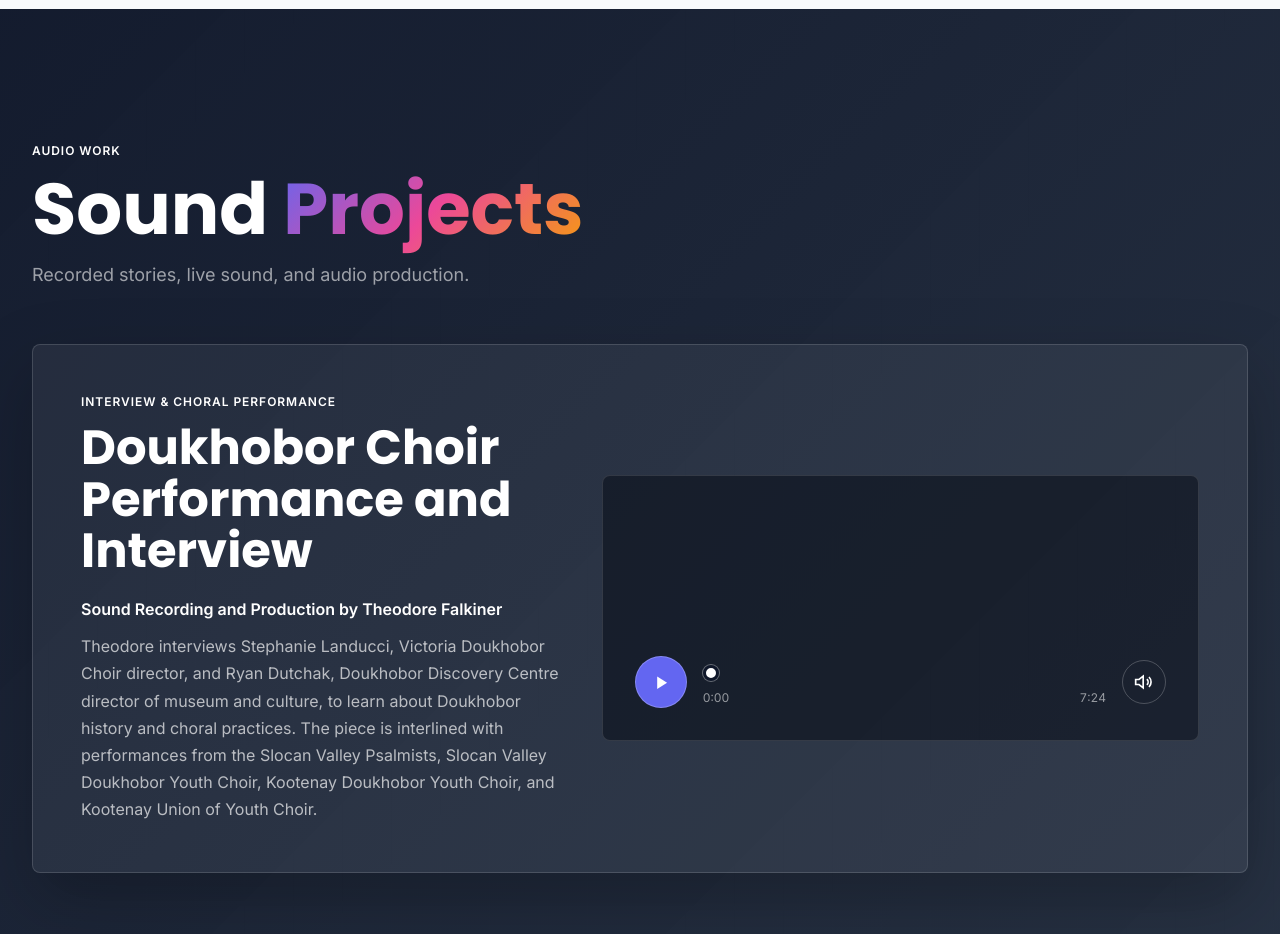
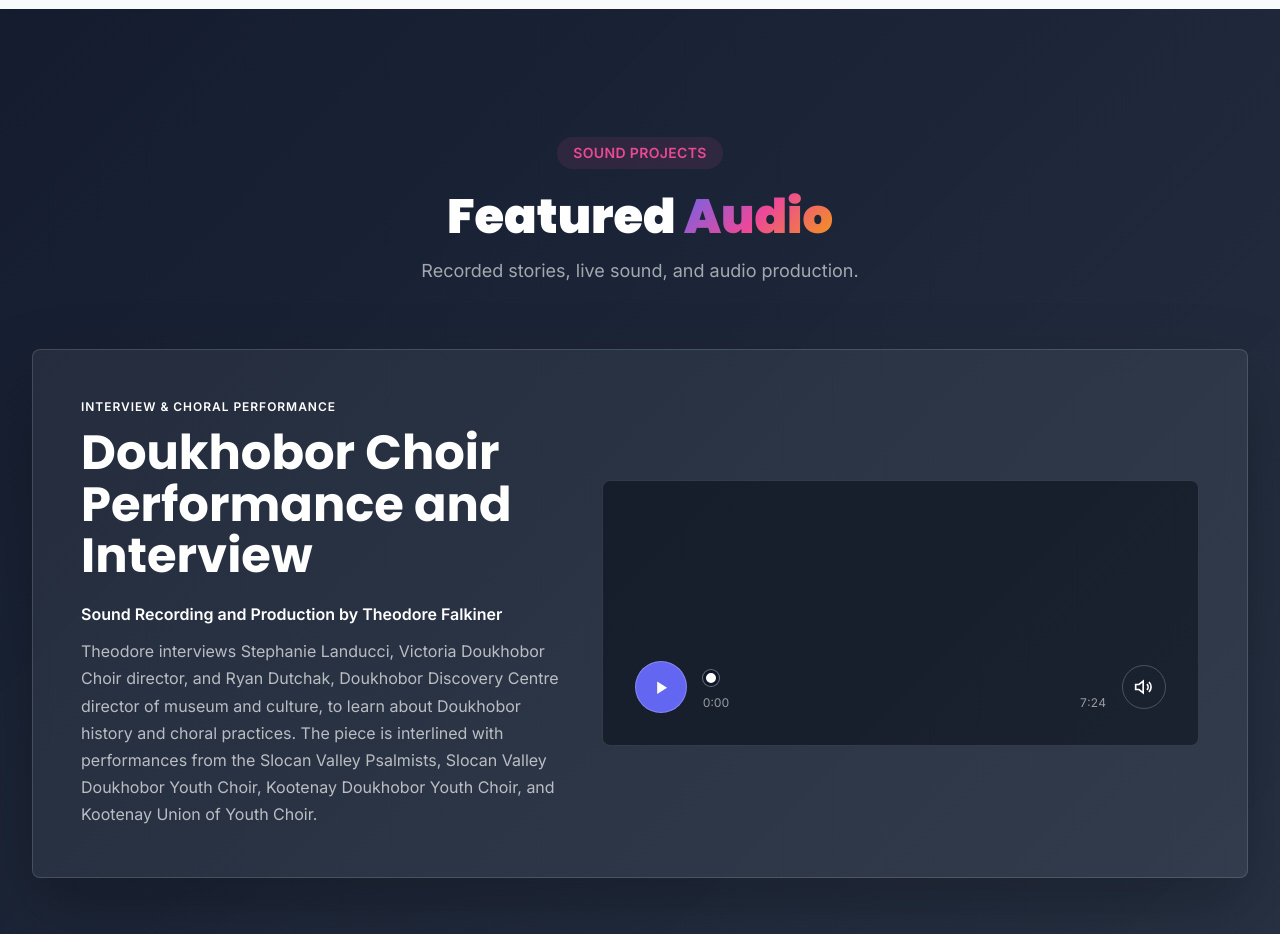
Before and after one commit to ian-treleaven-outlook/theo-falkiner-portfolio, an Astro site: page / in a window 1280 px wide. Shown: the part 7880-8814 px from the top of the page. Built offline with nearby package versions, Linux system fonts and the light colour scheme; Astro itself is replaced by a stand-in of ours.

Commit message:
Align Sound Projects heading style

```diff
--- a/src/components/SoundProjects.astro
+++ b/src/components/SoundProjects.astro
@@ -7,10 +7,12 @@ const waveform = [34, 58, 42, 76, 48, 88, 64, 38, 72, 94, 56, 82, 44, 68, 96, 62
 
 <section id="sound-projects" class="sound-section section-padding">
   <div class="max-w-7xl mx-auto">
-    <div class="sound-heading">
-      <span class="sound-kicker">Audio Work</span>
-      <h2>Sound <span class="gradient-text">Projects</span></h2>
-      <p>Recorded stories, live sound, and audio production.</p>
+    <div class="text-center mb-16">
+      <span class="inline-block px-4 py-1.5 bg-secondary/10 text-secondary rounded-full text-sm font-semibold mb-6 tracking-wide uppercase">Sound Projects</span>
+      <h2 class="text-4xl md:text-5xl font-black text-white mb-4">
+        Featured <span class="gradient-text">Audio</span>
+      </h2>
+      <p class="text-white/60 text-lg max-w-2xl mx-auto">Recorded stories, live sound, and audio production.</p>
     </div>
 
     <article class="sound-project" data-audio-player>
@@ -164,30 +166,12 @@ const waveform = [34, 58, 42, 76, 48, 88, 64, 38, 72, 94, 56, 82, 44, 68, 96, 62
       repeating-linear-gradient(90deg, transparent 0 3rem, rgb(255 255 255 / 3%) 3rem calc(3rem + 1px));
   }
 
-  .sound-heading {
-    max-width: 46rem;
-    margin-bottom: 3.5rem;
-  }
-
-  .sound-kicker,
   .project-type {
     color: var(--color-accent-light);
     font-size: 0.75rem;
     font-weight: 700;
     letter-spacing: 0.08em;
     text-transform: uppercase;
-  }
-
-  .sound-heading h2 {
-    margin-top: 0.75rem;
-    font-size: clamp(2.5rem, 6vw, 4.5rem);
-    line-height: 1;
-  }
-
-  .sound-heading > p {
-    margin-top: 1rem;
-    color: rgb(255 255 255 / 58%);
-    font-size: 1.125rem;
   }
 
   .sound-project {
```
